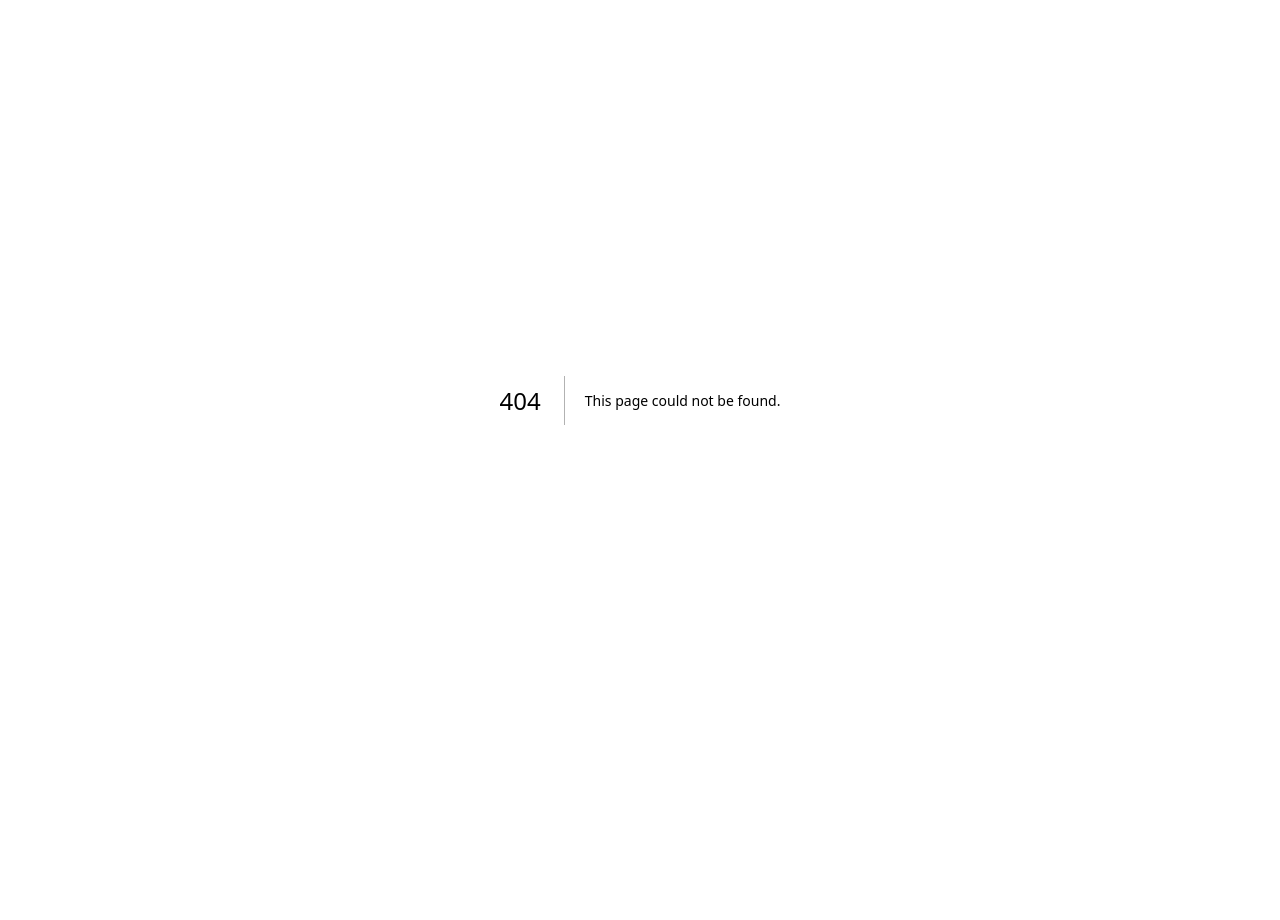
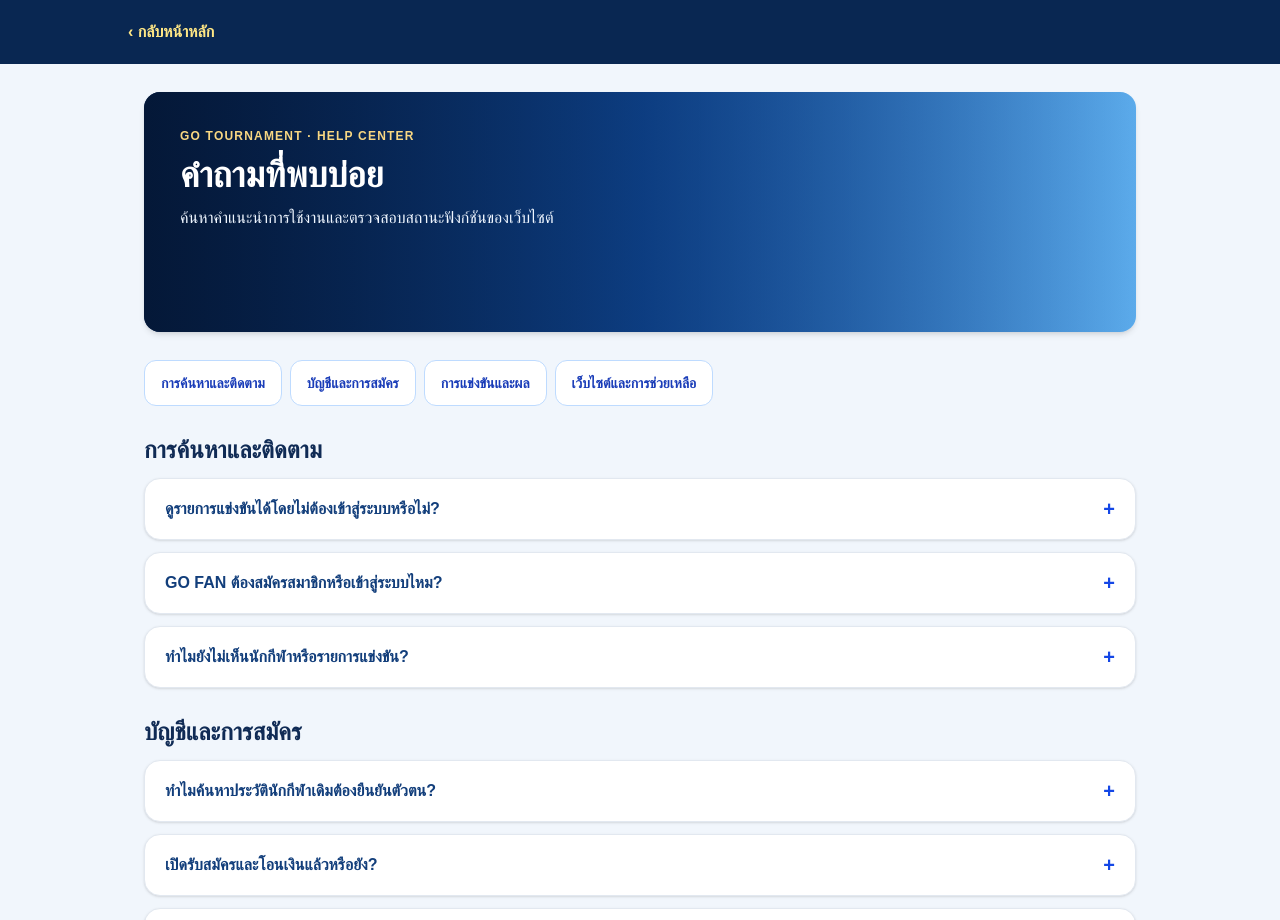
Before and after one commit to sawitree2168-sys/go-competition, a Next.js app: page /faq in a window 1280 px wide. Before the commit this address had no page. Shown: the top 920 px of the page. Before the commit the page ends 800 px from the top, so only its background shows below. Built offline with nearby package versions, Linux system fonts and the light colour scheme; no server answers.

Commit message:
feat: functional accessible FAQ accordion with real site navigation and truthful system availability

```diff
--- /dev/null
+++ b/app/faq/page.tsx
@@ -0,0 +1,43 @@
+import Link from "next/link";
+import {SiteSectionBanner} from "../components/SiteSectionBanner";
+const faqs=[
+ {group:"การค้นหาและติดตาม",items:[
+  {question:"ดูรายการแข่งขันได้โดยไม่ต้องเข้าสู่ระบบหรือไม่?",answer:"ได้ค่ะ รายการแข่งขันที่ผู้จัดประกาศเผยแพร่แล้วสามารถดูได้จากหน้าปฏิทิน ส่วนรายการแบบร่างยังไม่แสดงต่อสาธารณะ"},
+  {question:"GO FAN ต้องสมัครสมาชิกหรือเข้าสู่ระบบไหม?",answer:"ตามแบบที่กำหนด GO FAN จะไม่บังคับล็อกอิน และจะบันทึกรายชื่อที่เลือกติดตามไว้ในเบราว์เซอร์ของอุปกรณ์นั้น แต่ฟังก์ชันติดตามผลจริงยังอยู่ระหว่างพัฒนา จึงยังไม่สามารถกดติดตามนักกีฬาจริงได้"},
+  {question:"ทำไมยังไม่เห็นนักกีฬาหรือรายการแข่งขัน?",answer:"อาจเป็นเพราะรายการนั้นยังไม่ได้รับอนุมัติให้เผยแพร่ หรือระบบยังไม่มีข้อมูลในส่วนที่คุณกำลังดู เราจะไม่แสดงข้อมูลจำลองให้เข้าใจว่าเป็นผลจริง"}
+ ]},
+ {group:"บัญชีและการสมัคร",items:[
+  {question:"ทำไมค้นหาประวัตินักกีฬาเดิมต้องยืนยันตัวตน?",answer:"ข้อมูลนักกีฬารวมถึงข้อมูลเด็กและเยาวชนต้องคุ้มครองตามสิทธิ์ ผู้ใช้งานที่ต้องการจัดการบัญชีหรือขอผูก GO ID จึงต้องผ่านขั้นตอนยืนยันตัวตน ส่วนหน้าข้อมูลการแข่งขันสาธารณะจะเปิดเฉพาะข้อมูลที่ได้รับอนุญาต"},
+  {question:"เปิดรับสมัครและโอนเงินแล้วหรือยัง?",answer:"ยังไม่เปิดรับสมัครหรือยืนยันการชำระเงินจริงผ่านเว็บไซต์นี้ กรุณายึดประกาศอย่างเป็นทางการของแต่ละรายการก่อนดำเนินการ"},
+  {question:"ถ้ามี GO ID เดิมควรสร้างบัญชีนักกีฬาใหม่หรือไม่?",answer:"ไม่ควรสร้างนักกีฬาซ้ำ ให้เข้าสู่หน้าขอผูก GO ID เดิม และดำเนินการตามขั้นตอนตรวจสอบสิทธิ์"}
+ ]},
+ {group:"การแข่งขันและผล",items:[
+  {question:"ผลการแข่งขันบนเว็บไซต์ถือเป็นผลทางการเมื่อใด?",answer:"ผลแข่งขันที่กรรมการกำลังบันทึกอาจยังอยู่ระหว่างตรวจสอบ ต้องรอการยืนยันและการเผยแพร่จากผู้จัดก่อน จึงจะนับเป็นผลทางการในระบบ"},
+  {question:"ทุกการแข่งขันจำเป็นต้องใช้ระบบจับคู่ Swiss หรือไม่?",answer:"ไม่จำเป็น เป้าหมายของ GO TOURNAMENT คือให้ผู้จัดเลือกระบบจับคู่หรือใช้เพียงระบบรับสมัครและรายงานผลได้ตามรูปแบบงาน แต่ความสามารถนี้ยังอยู่ระหว่างประกอบและทดสอบ"},
+  {question:"สถาบันที่ล็อกอินสามารถใช้ GO FAN ได้หรือไม่?",answer:"ได้ตามแนวทางที่ออกแบบไว้ สถาบันจะสามารถเปิด GO FAN เหมือนผู้ชมทั่วไป โดยไม่ต้องล็อกอินซ้ำ แต่ข้อมูลภายในสถาบันและสิทธิ์ผู้ดูแลจะไม่ถูกเปิดเผยผ่าน GO FAN"}
+ ]},
+ {group:"เว็บไซต์และการช่วยเหลือ",items:[
+  {question:"ภาพต้นแบบที่เห็นสามารถกดใช้งานได้หรือไม่?",answer:"ภาพต้นแบบเป็นภาพอ้างอิงการออกแบบเท่านั้น หากต้องการใช้งานจริงให้ใช้เมนูหน้าเว็บไซต์หรือหน้ารวมเมนู ซึ่งระบุว่าฟังก์ชันใดเปิดให้ใช้แล้ว"},
+  {question:"หากหน้าเว็บโหลดไม่สำเร็จควรทำอย่างไร?",answer:"ลองรีเฟรชหนึ่งครั้งและตรวจการเชื่อมต่ออินเทอร์เน็ต หากยังมีปัญหาให้จดหน้าที่ใช้งานและข้อความผิดพลาดไว้เพื่อแจ้งผู้ดูแล ผ่านช่องทางติดต่อที่ผู้จัดประกาศอย่างเป็นทางการ"}
+ ]}
+] as const;
+export default function FAQPage(){
+ return <main className="min-h-screen bg-[#f1f6fc] text-[#102b55]">
+  <header className="bg-[#092752] p-5"><div className="mx-auto max-w-5xl"><Link href="/" className="font-bold text-amber-200">‹ กลับหน้าหลัก</Link></div></header>
+  <div className="mx-auto max-w-5xl space-y-7 px-4 py-7">
+   <SiteSectionBanner slot="faq" eyebrow="GO TOURNAMENT · HELP CENTER" title="คำถามที่พบบ่อย" description="ค้นหาคำแนะนำการใช้งานและตรวจสอบสถานะฟังก์ชันของเว็บไซต์"/>
+   <nav aria-label="หมวดคำถาม" className="flex flex-wrap gap-2">{faqs.map((group,i)=><a key={group.group} href={"#faq-"+i} className="rounded-xl border border-blue-200 bg-white px-4 py-3 text-sm font-bold text-blue-800">{group.group}</a>)}</nav>
+   {faqs.map((group,i)=><section id={"faq-"+i} key={group.group} className="scroll-mt-4 space-y-3">
+    <h2 className="text-xl font-black sm:text-2xl">{group.group}</h2>
+    {group.items.map(item=><details key={item.question} className="group rounded-2xl border border-slate-200 bg-white shadow-sm">
+      <summary className="flex min-h-14 cursor-pointer list-none items-center justify-between gap-3 px-5 py-4 text-base font-bold text-[#123e7b] marker:hidden focus-visible:outline-2 focus-visible:outline-blue-500"><span>{item.question}</span><span aria-hidden="true" className="text-xl text-blue-700 group-open:rotate-45">+</span></summary>
+      <p className="border-t border-blue-100 px-5 py-4 text-sm leading-7 text-slate-700">{item.answer}</p>
+     </details>)}
+   </section>)}
+   <div className="flex flex-wrap gap-3 rounded-2xl bg-[#092b60] p-5 text-white">
+    <div className="flex-1"><h2 className="text-lg font-black">ต้องการเปิดหน้าเว็บไซต์?</h2><p className="mt-1 text-sm text-blue-100">เลือกหน้าที่มีอยู่จริงจากเมนูรวมของเว็บไซต์</p></div>
+    <Link href="/site-map" className="inline-flex min-h-12 items-center rounded-xl bg-amber-300 px-5 py-3 font-black text-[#08265a]">ดูเมนูเว็บไซต์ทั้งหมด ›</Link>
+   </div>
+  </div>
+ </main>;
+}
```
